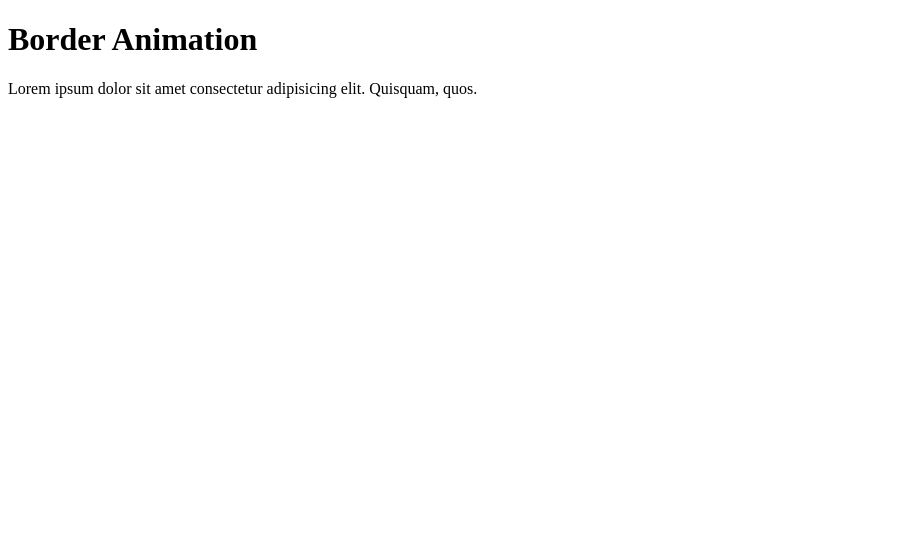
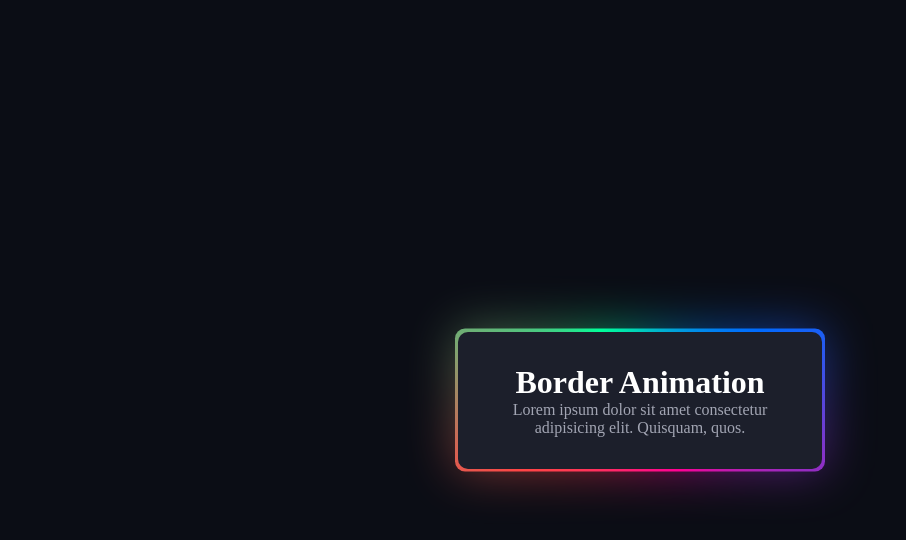
Before and after one commit to NeoTriBaal/CSS_borderAnimation.T, a plain HTML site: page index.html in a window 1280 px wide. Shown: the whole page, without its empty margins (0-906 px from the left). Drawn offline with Linux system fonts and the light colour scheme.

Commit message:
final commit

```diff
--- a/style.css
+++ b/style.css
@@ -1,21 +1,67 @@
 * {
+  margin: 0;
+  padding: 0;
+}
+html {
+  font-family: Poppins;
+  color: #f0f0f0;
+}
+body {
+  min-height: 100vh;
+  background: #0b0d15;
+  color: #a2a5b3;
+  align-content: center;
+}
+h1 {
+  color: white;
+}
+.card {
+  margin: 0 auto;
+  padding: 2em;
+  width: 300px;
+  background: #1c1f2b;
+  text-align: center;
+  border-radius: 10px;
+  position: relative;
 }
 
-html {
+@property --angle {
+  syntax: "<angle>";
+  initial-value: 0deg;
+  inherits: false;
 }
-body {
-}
-h1 {
-}
-.card {
-}
-@property --angle {
-}
+
 .card::after,
 .card::before {
+  content: "";
+  position: absolute;
+  height: 100%;
+  width: 100%;
+  background-image: conic-gradient(
+    from var(--angle),
+    #ff4545,
+    #00ff99,
+    #006aff,
+    #ff0095,
+    #ff4545
+  );
+  top: 50%;
+  left: 50%;
+  translate: -50% -50%;
+  z-index: -1;
+  padding: 3px;
+  border-radius: 10px;
+  animation: 3s spin linear infinite;
 }
-
-.card: :before {
+.card::before {
+  filter: blur(1.5rem);
+  opacity: 0.5;
 }
 @keyframes spin {
+  from {
+    --angle: 0deg;
+  }
+  to {
+    --angle: 360deg;
+  }
 }
```
